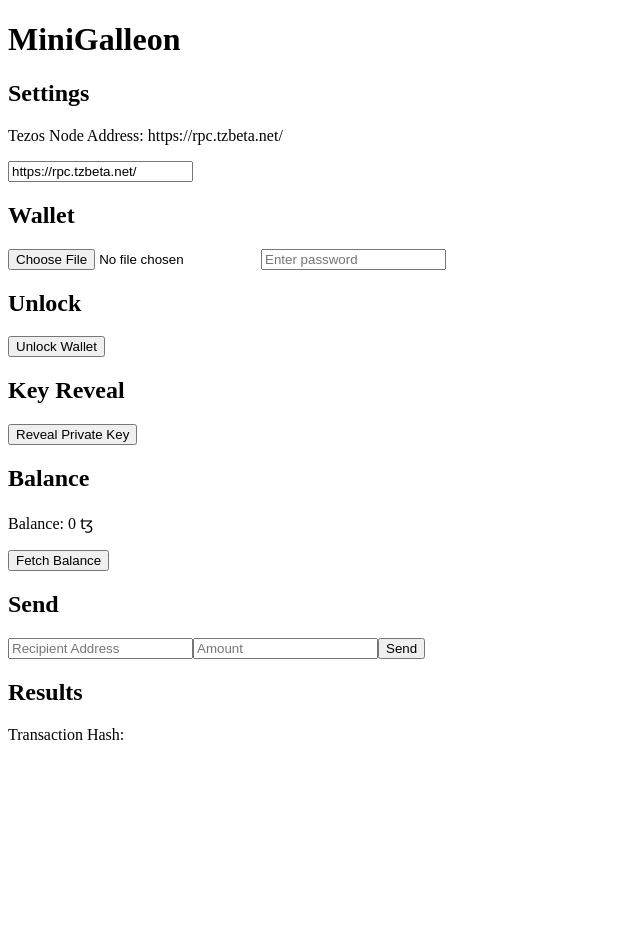
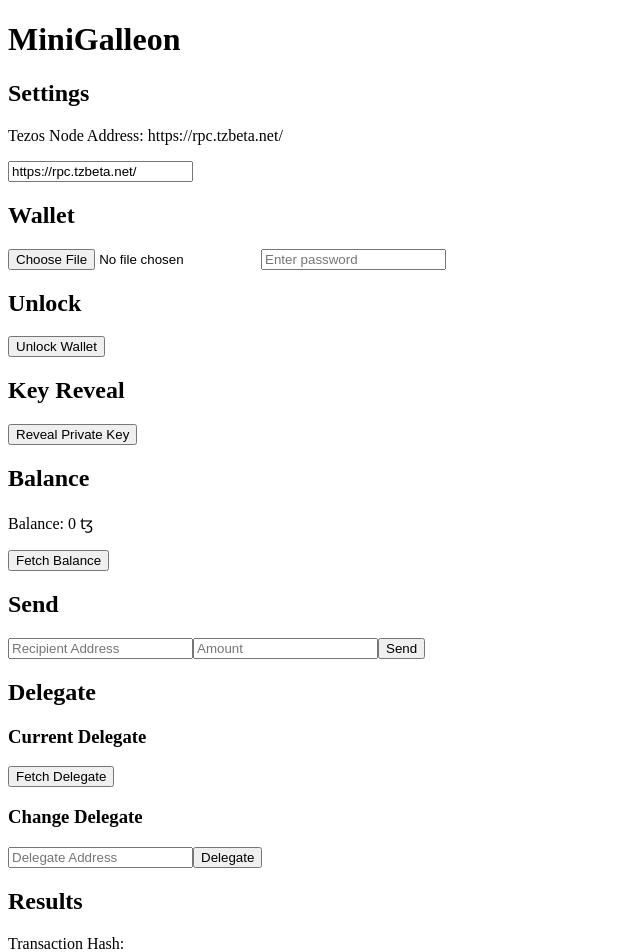
Before and after one commit to Cryptonomic/Galleon, a React app: page / in a window 1280 px wide. Shown: the top 952 px of the page, without its empty margins (0-640 px from the left). Before the commit the page ends 800 px from the top, so only its background shows below. Built offline with nearby package versions, Linux system fonts and the light colour scheme.

Commit message:
Added delegation

```diff
--- a/src/App.tsx
+++ b/src/App.tsx
@@ -1,5 +1,5 @@
 import React, { useState, useRef } from 'react';
-import { unlockWallet, sendTransaction } from './utils/WalletUtils';
+import { unlockWallet, sendTransaction, delegate } from './utils/WalletUtils';
 import { RpcClient } from '@taquito/rpc';
 
 const App: React.FC = () => {
@@ -15,6 +15,9 @@
     const [recipientAddress, setRecipientAddress] = useState('');
     const [amount, setAmount] = useState('');
 
+    const [newDelegate, setNewDelegate] = useState('');
+    const [currentDelegate, setCurrentDelegate] = useState('');
+
     const [txHash, setTxHash] = useState('');
 
     const handleFileChange = (event: React.ChangeEvent<HTMLInputElement>) => {
@@ -28,6 +31,10 @@
 
     const handleAmountChange = (event: React.ChangeEvent<HTMLInputElement>) => {
         setAmount(event.target.value);
+    };
+
+    const handleNewDelegateChange = (event: React.ChangeEvent<HTMLInputElement>) => {
+        setNewDelegate(event.target.value);
     };
 
     const handleUnlockWallet = async () => {
@@ -80,6 +87,12 @@
         setAccountBalance(balanceInTez);
     }
 
+    const handleCurrentDelegateFetch = async () => {
+        const client = new RpcClient(tezosNodeAddress);
+        const currentDelegate = await client.getDelegate(address || '');
+        setCurrentDelegate(currentDelegate || '');
+    }
+
     const handleSend = () => {
         console.log('Sending:', amount, 'to', recipientAddress);
         if (file && passwordRef.current && passwordRef.current.value) {
@@ -108,6 +121,32 @@
         }
     };
 
+    const handleNewDelegate = () => {
+        console.log('Delegating to:', newDelegate);
+        if (file && passwordRef.current && passwordRef.current.value) {
+            try {
+                const password = passwordRef.current.value; // Access the password directly from the input
+                const fileReader = new FileReader();
+                fileReader.onload = async (e) => {
+                    const text = e.target?.result;
+                    if (typeof text === 'string') {
+                        const txHash = await delegate(
+                            text,
+                            password,
+                            newDelegate,
+                            tezosNodeAddress
+                        )
+                        setTxHash(txHash)
+                    }
+                };
+                fileReader.readAsText(file);
+            } catch (error: any) {
+                setError('Failed to unlock wallet: ' + error.message);
+            }
+        } else {
+            setError('Please select a wallet file and enter a password.');
+        }
+    }
 
     return (
         <div>
@@ -153,6 +192,21 @@
             />
             <button onClick={handleSend}>Send</button>
 
+            <h2>Delegate</h2>
+
+            <h3>Current Delegate</h3>
+            <p>{currentDelegate}</p>
+            <button onClick={handleCurrentDelegateFetch}>Fetch Delegate</button>
+
+            <h3>Change Delegate</h3>
+            <input
+                type="text"
+                placeholder="Delegate Address"
+                value={newDelegate}
+                onChange={handleNewDelegateChange}
+            />
+            <button onClick={handleNewDelegate}>Delegate</button>
+
             <h2>Results</h2>
             <p>Transaction Hash: {txHash}</p>
         </div>
--- a/src/utils/WalletUtils.ts
+++ b/src/utils/WalletUtils.ts
@@ -38,12 +38,10 @@
             });
         });
 
-        const result = {
+        return {
             privateKey: keys[0].secretKey,
             address: walletData[0].publicKeyHash
         }
-
-        return result
     } catch (error) {
         console.error('Failed to unlock wallet:', error);
         throw error;
@@ -75,7 +73,7 @@
 
         // Confirm the transaction
         const confirmation = await op.confirmation(1);
-        console.log(`Transaction successfully included in block: ${confirmation.blockHash}`);
+        console.log(`Transaction successfully included in block: ${confirmation}`);
         console.log(`Operation hash: ${op.opHash}`);
         return op.opHash;
     } catch (error) {
@@ -83,3 +81,34 @@
         throw error
     }
 }
+
+
+export async function delegate(
+    walletFileContents: string,
+    passphrase: string,
+    delegateAddress: string,
+    tezosNodeAddress: string
+): Promise<string> {
+
+    const { privateKey, address } = await unlockWallet(walletFileContents, passphrase);
+
+    const tezos = new TezosToolkit(tezosNodeAddress);
+
+    tezos.setProvider({
+        signer: new InMemorySigner(privateKey)
+    });
+
+    try {
+
+        const op = await tezos.contract.setDelegate({ source: address, delegate: delegateAddress });
+
+        // Confirm the transaction
+        const confirmation = await op.confirmation(1);
+        console.log(`Transaction successfully included in block: ${confirmation}`);
+        console.log(`Operation hash: ${op.hash}`);
+        return op.hash;
+    } catch (error) {
+        console.error(`Error in delegating tez: ${error}`);
+        throw error
+    }
+}
```
